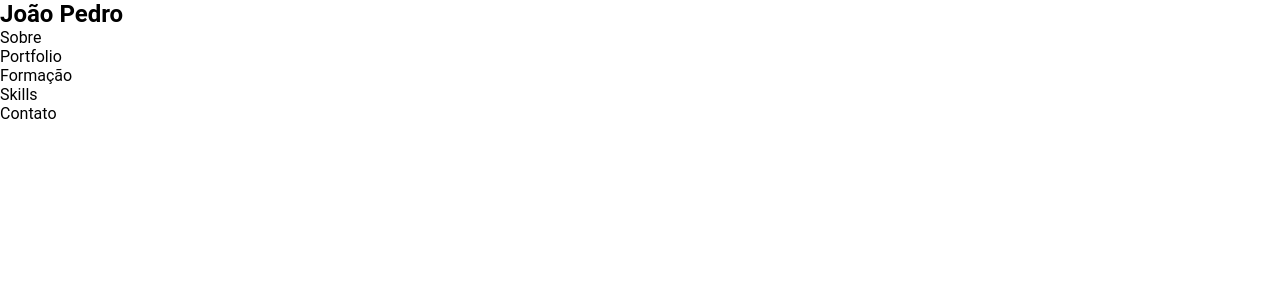
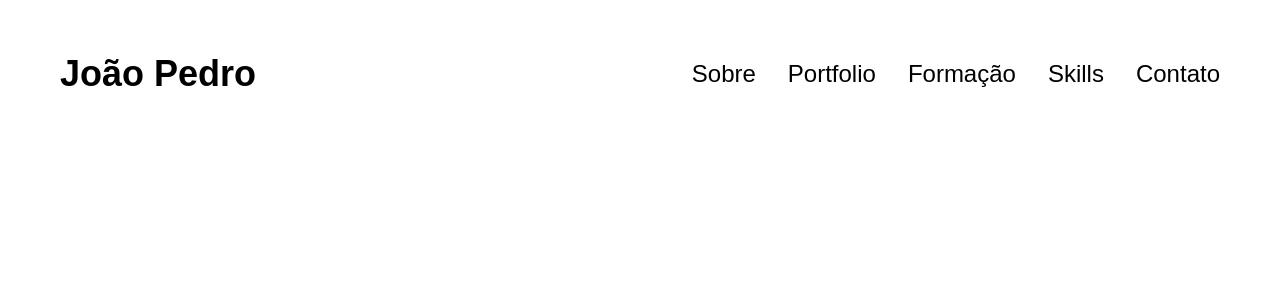
Before and after one commit to joaoplay16/portifolio, a React (Create React App) app: page / in a window 1280 px wide. Shown: the top 300 px of the page. Built offline with nearby package versions, Linux system fonts and the light colour scheme.

Commit message:
header added

```diff
--- a/src/components/header.js
+++ b/src/components/header.js
@@ -1,25 +1,65 @@
 import React from "react"
 import 'css/components.css'
+import styled from "styled-components"
 
 const Header = () => {
   return (
     <header>
-      <div>
+      <Heading className="container">
       <a href="./">
-        <h2>João Pedro</h2>
+        <h2 className="font-1-l">João Pedro</h2>
       </a>
-        <nav >
-          <ul >
-            <li><a href="">Sobre</a></li>
-            <li><a href="">Portfolio</a></li>
-            <li><a href="">Formação</a></li>
-            <li><a href="">Skills</a></li>
-            <li><a href="">Contato</a></li>
-          </ul>
+        <nav aria-label="Navegação">
+          <HeaderMenu className="header-menu font-1-m-b">
+            <li><NavLink href="">Sobre</NavLink></li>
+            <li><NavLink href="">Portfolio</NavLink></li>
+            <li><NavLink href="">Formação</NavLink></li>
+            <li><NavLink href="">Skills</NavLink></li>
+            <li><NavLink href="">Contato</NavLink></li>
+          </HeaderMenu>
         </nav>
-      </div>
+      </Heading>
     </header>
   )
 }
 
+
+const Heading = styled('div')`
+  display: flex;
+  flex-wrap: wrap;
+  gap: 20px;
+  justify-content: space-between;
+  align-items: center;
+  padding-top: 40px;
+  padding-bottom: 40px;
+`
+
+const HeaderMenu = styled('ul')`
+  display: flex;
+  flex-wrap: wrap;
+  gap: 40px 32px;
+`
+
+const NavLink = styled('a')`
+  position: relative;
+  padding: 16px 0;
+  display: inline-block;
+
+  ::after{
+    content: "";
+    display: block;
+    position: absolute;
+    width: 0%;
+    height: 3px;
+    background: var(--cor-p1);
+    top: 46px;
+    left: 0px;
+    transition: .3s;
+  }
+
+  :hover:after{
+    width: 50%;
+  }
+`
+
 export default Header
--- a/src/index.js
+++ b/src/index.js
@@ -1,6 +1,9 @@
 import React from 'react';
 import ReactDOM from 'react-dom/client';
 import './css/index.css';
+import './css/colors.css';
+import './css/typography.css';
+import './css/components.css';
 import App from './App';
 import reportWebVitals from './reportWebVitals';
 
```
